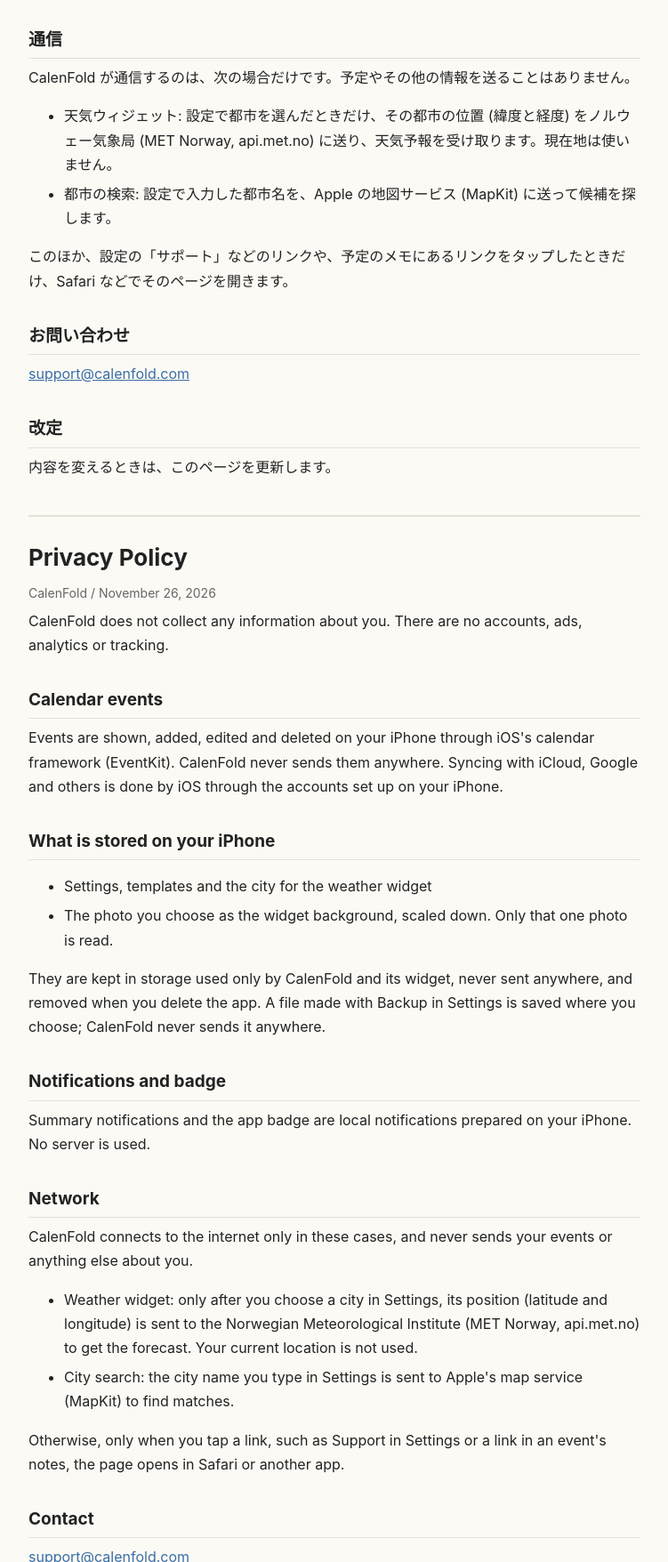
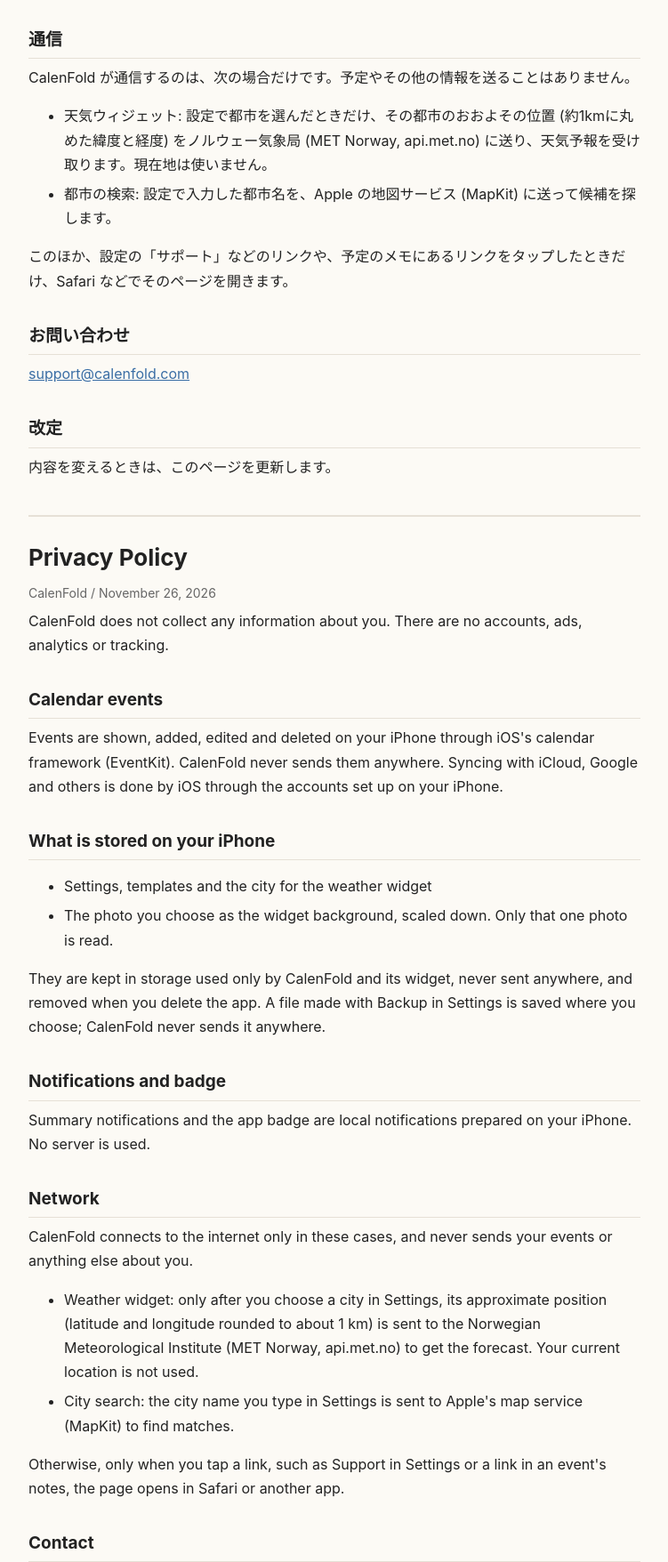
Before and after one commit to calenfold/calenfold.github.io, a plain HTML site: page privacy/index.html in a window 1280 px wide. Shown: the part 751-2507 px from the top of the page at 89% size, without its empty margins (264-1015 px from the left). Drawn offline with Linux system fonts and the light colour scheme.

Commit message:
Privacy: the city position is rounded to about 1 km

```diff
--- a/privacy/index.html
+++ b/privacy/index.html
@@ -31,7 +31,7 @@
 <h2>通信</h2>
 <p>CalenFold が通信するのは、次の場合だけです。予定やその他の情報を送ることはありません。</p>
 <ul>
-<li>天気ウィジェット: 設定で都市を選んだときだけ、その都市の位置 (緯度と経度) をノルウェー気象局 (MET Norway, api.met.no) に送り、天気予報を受け取ります。現在地は使いません。</li>
+<li>天気ウィジェット: 設定で都市を選んだときだけ、その都市のおおよその位置 (約1kmに丸めた緯度と経度) をノルウェー気象局 (MET Norway, api.met.no) に送り、天気予報を受け取ります。現在地は使いません。</li>
 <li>都市の検索: 設定で入力した都市名を、Apple の地図サービス (MapKit) に送って候補を探します。</li>
 </ul>
 <p>このほか、設定の「サポート」などのリンクや、予定のメモにあるリンクをタップしたときだけ、Safari などでそのページを開きます。</p>
@@ -64,7 +64,7 @@
 <h2>Network</h2>
 <p>CalenFold connects to the internet only in these cases, and never sends your events or anything else about you.</p>
 <ul>
-<li>Weather widget: only after you choose a city in Settings, its position (latitude and longitude) is sent to the Norwegian Meteorological Institute (MET Norway, api.met.no) to get the forecast. Your current location is not used.</li>
+<li>Weather widget: only after you choose a city in Settings, its approximate position (latitude and longitude rounded to about 1 km) is sent to the Norwegian Meteorological Institute (MET Norway, api.met.no) to get the forecast. Your current location is not used.</li>
 <li>City search: the city name you type in Settings is sent to Apple's map service (MapKit) to find matches.</li>
 </ul>
 <p>Otherwise, only when you tap a link, such as Support in Settings or a link in an event's notes, the page opens in Safari or another app.</p>
```
